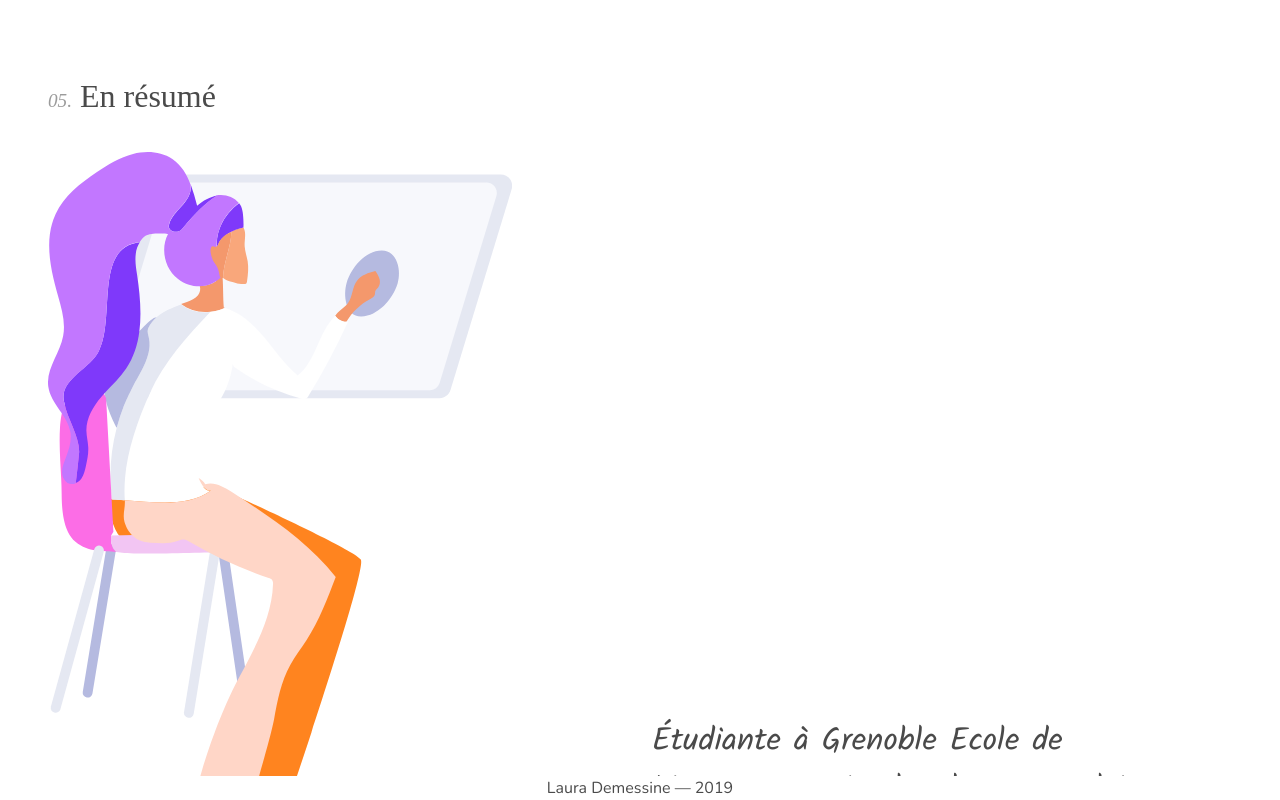
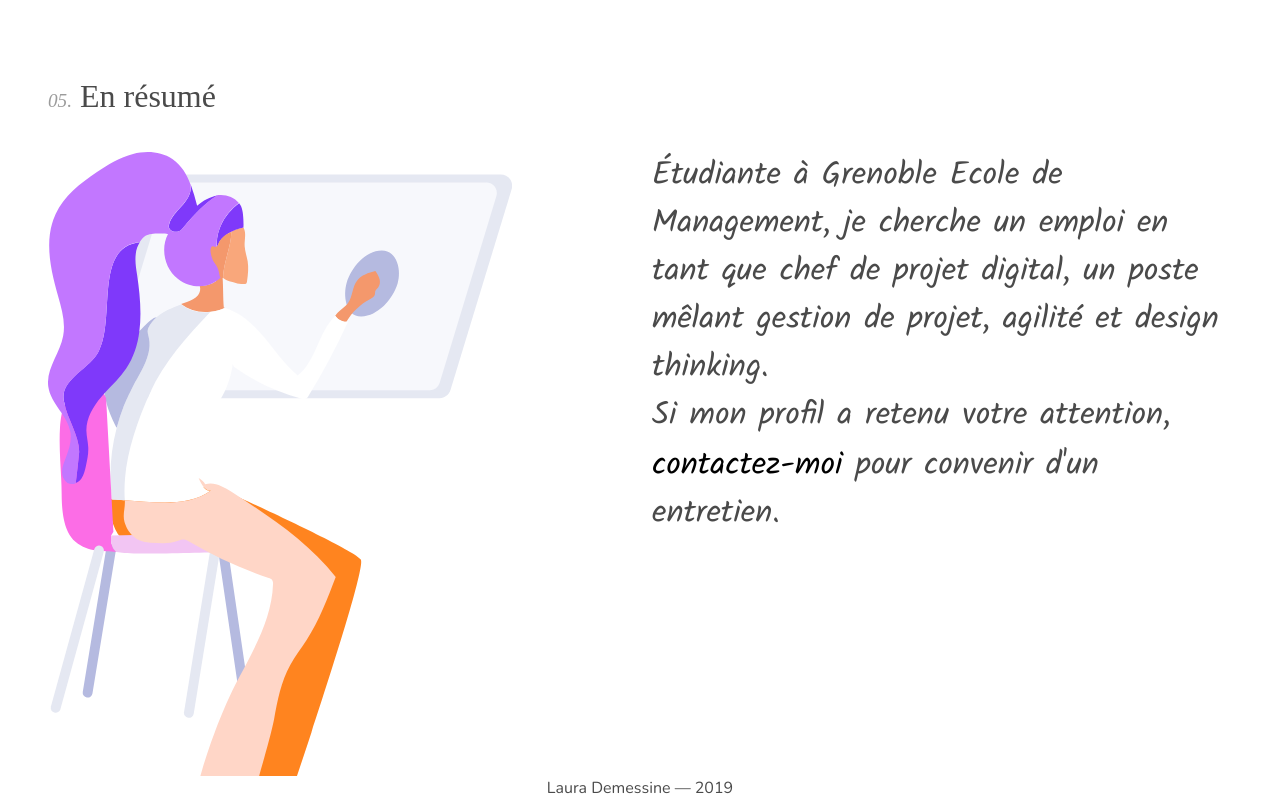
Before and after one commit to laurademessine/laurademessine_website, a website: page index.html in a window 1280 px wide. Shown: the part 4095-4895 px from the top of the page. Drawn offline with nearby package versions, Linux system fonts and the light colour scheme; a script that the page names is missing; a web font is replaced by a local one.

Commit message:
:white_check_mark: fixing résumé

```diff
--- a/css/main.css
+++ b/css/main.css
@@ -200,7 +200,6 @@ li {
 .handwritten {
 	font-family: 'Kalam', cursive;
 	font-size: 2rem;
-	transform: translateY(50%);
 }
 
 
```
